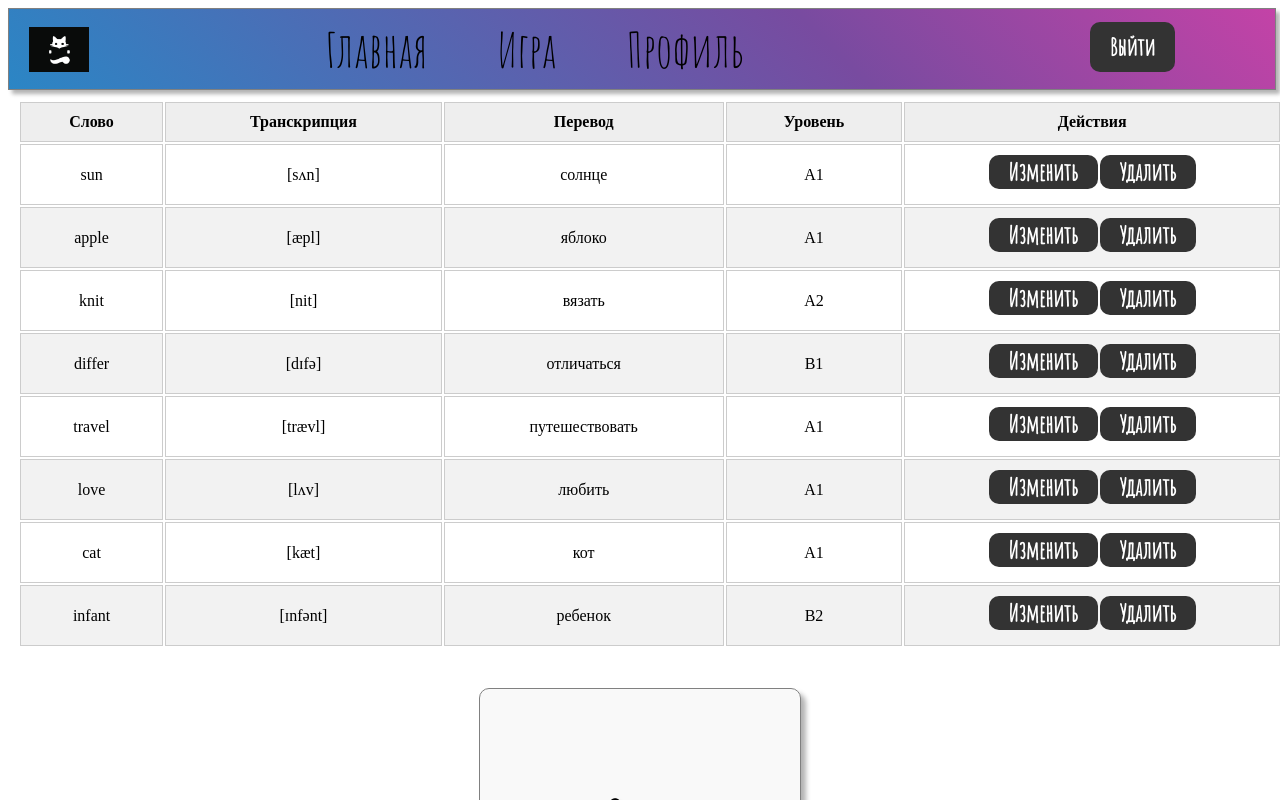
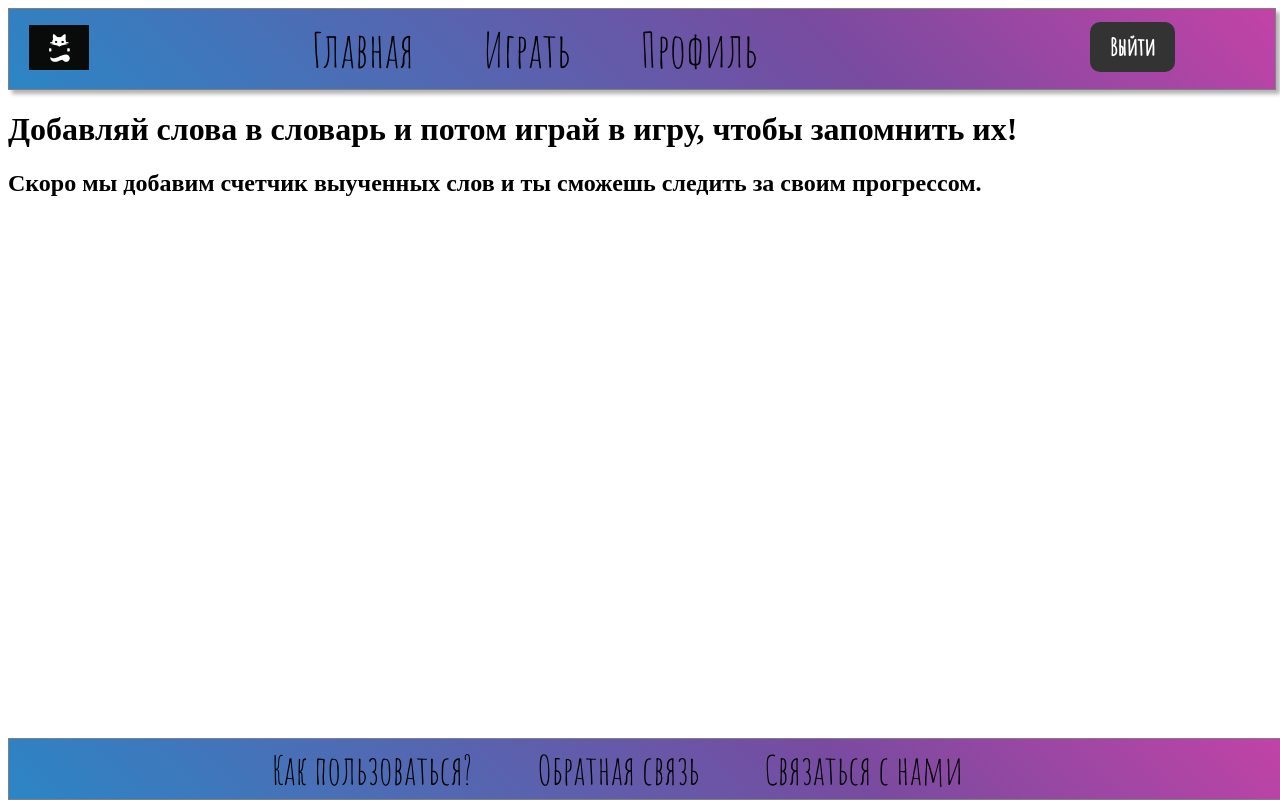
Before and after one commit to darikomarenko/WordsApp, a React (Vite) app: page /instruction in a window 1280 px wide. Shown: the top 800 px of the page. Built offline with nearby package versions, Linux system fonts and the light colour scheme.

Commit message:
add routes, 404 page

```diff
--- a/package.json
+++ b/package.json
@@ -11,7 +11,8 @@
   },
   "dependencies": {
     "react": "^18.2.0",
-    "react-dom": "^18.2.0"
+    "react-dom": "^18.2.0",
+    "react-router-dom": "^6.21.1"
   },
   "devDependencies": {
     "@types/react": "^18.2.43",
--- a/src/App.jsx
+++ b/src/App.jsx
@@ -4,18 +4,27 @@ import Footer from "./components/Footer/Footer";
 import WordsList from "./components/WordsList/Words";
 import wordsdata from "./components/words.json";
 import Game from "./components/Game/Game";
+import Error from "./Components/Error";
+import Instruction from "./Components/Instruction";
+import { BrowserRouter as Router, Route, Routes } from "react-router-dom";
 
 function App() {
   const wordslist = wordsdata;
   return (
-    <div className="App">
-      <Header />
-      <div className="Content">
-        <WordsList data={wordslist} />
-        <Game data={wordslist} />
+    <Router>
+      <div className="App">
+        <Header />
+        <div className="Content">
+          <Routes>
+            <Route path="/" element={<WordsList data={wordslist} />} />
+            <Route path="game" element={<Game data={wordslist} />} />
+            <Route path="instruction" element={<Instruction />} />
+            <Route path="*" element={<Error />} />
+          </Routes>
+        </div>
+        <Footer />
       </div>
-      <Footer />
-    </div>
+    </Router>
   );
 }
 
--- /dev/null
+++ b/src/Components/Error.jsx
@@ -0,0 +1,10 @@
+import React from "react";
+import errorpicture from "./errorpicture.jpg";
+
+export default function Error() {
+  return (
+    <div>
+      <img src={errorpicture} heigth="700" alt="Error" />
+    </div>
+  );
+}
--- a/src/Components/Footer/Footer.jsx
+++ b/src/Components/Footer/Footer.jsx
@@ -1,14 +1,21 @@
-import React from 'react';
-import './footer.css';
+import React from "react";
+import "./footer.css";
+import { Link } from "react-router-dom";
 
 function Footer() {
   return (
     <footer className="footer-container">
       <nav>
         <ul>
-          <li>Как пользоваться?</li>
-          <li>Обратная связь</li>
-          <li>Связаться с нами</li>
+          <li>
+            <Link to="instruction">Как пользоваться?</Link>
+          </li>
+          <li>
+            <Link to="*">Обратная связь</Link>
+          </li>
+          <li>
+            <Link to="https://github.com/darikomarenko">Связаться с нами</Link>
+          </li>
         </ul>
       </nav>
     </footer>
--- a/src/Components/Footer/footer.css
+++ b/src/Components/Footer/footer.css
@@ -1,4 +1,4 @@
-@import url('https://fonts.googleapis.com/css2?family=Amatic+SC&family=Inter:wght@600&display=swap');
+@import url("https://fonts.googleapis.com/css2?family=Amatic+SC&family=Inter:wght@600&display=swap");
 
 .footer-container {
   display: flex;
@@ -6,16 +6,20 @@
   align-items: center;
   width: 97%;
   height: 40px;
-    position: relative;
+  position: fixed;
   bottom: 0;
   padding: 10px 20px;
   border: 1px solid grey;
   z-index: 1000;
   box-shadow: 4px 4px 4px 0px rgba(0, 0, 0, 0.3);
   background-size: 130% 100%;
-    background-color: #FF3CAC;
-    background-image: linear-gradient(225deg, #FF3CAC 0%, #784BA0 50%, #2B86C5 100%);
-
+  background-color: #ff3cac;
+  background-image: linear-gradient(
+    225deg,
+    #ff3cac 0%,
+    #784ba0 50%,
+    #2b86c5 100%
+  );
 }
 
 .footer-container p {
@@ -30,7 +34,7 @@
 }
 
 .footer-container nav li {
-    font-family: 'Amatic SC', sans-serif;
+  font-family: "Amatic SC", sans-serif;
   font-size: 40px;
   margin-right: 15px;
   padding-right: 50px;
@@ -38,5 +42,5 @@
 }
 
 .footer-container nav li:hover {
-    color:aliceblue;
+  color: aliceblue;
 }
--- a/src/Components/Header/Header.jsx
+++ b/src/Components/Header/Header.jsx
@@ -1,19 +1,28 @@
-import React from 'react';
-import logo from './logo.png';
-import './header.css';
+import React from "react";
+import logo from "./logo.png";
+import "./header.css";
+import { Link } from "react-router-dom";
 
 export default function Header() {
-    return (
+  return (
     <header className="header-container">
-        <img className="header-logo" src={logo} alt="Логотип приложения"/>
-        <nav className="header-nav">
+      <Link to="/">
+        <img className="header-logo" src={logo} alt="Логотип приложения" />
+      </Link>
+      <nav className="header-nav">
         <ul>
-            <li>Главная</li>
-            <li>Игра</li>
-            <li>Профиль</li>
+          <li>
+            <Link to="/">Главная</Link>
+          </li>
+          <li>
+            <Link to="game">Играть</Link>
+          </li>
+          <li>
+            <Link to="*">Профиль</Link>
+          </li>
         </ul>
-        </nav>
-        <button className="logout-button">Выйти</button>
+      </nav>
+      <button className="logout-button">Выйти</button>
     </header>
-    );
-};
+  );
+}
--- a/src/Components/Header/header.css
+++ b/src/Components/Header/header.css
@@ -1,9 +1,8 @@
-@import url('https://fonts.googleapis.com/css2?family=Amatic+SC&family=Inter:wght@600&display=swap');
-
+@import url("https://fonts.googleapis.com/css2?family=Amatic+SC&family=Inter:wght@600&display=swap");
 
 .header-container {
   display: flex;
-      justify-content:space-between;
+  justify-content: space-between;
   align-items: center;
   position: sticky;
   top: 0;
@@ -14,18 +13,19 @@
   z-index: 1000;
   box-shadow: 4px 4px 4px 0px rgba(0, 0, 0, 0.3);
   background-size: 130% 100%;
-      background-color: #FF3CAC;
-      background-image: linear-gradient(225deg, #FF3CAC 0%, #784BA0 50%, #2B86C5 100%);
-
+  background-color: #ff3cac;
+  background-image: linear-gradient(
+    225deg,
+    #ff3cac 0%,
+    #784ba0 50%,
+    #2b86c5 100%
+  );
 }
-
-
 
 .header-logo {
   width: 60px;
   margin-left: 0%;
 }
-
 
 .header-nav {
   margin-left: 20px;
@@ -33,22 +33,22 @@
 
 .header-nav ul {
   display: flex;
+  text-decoration: none;
   list-style: none;
   margin: 0;
   padding: 0;
 }
 
 .header-nav li {
-    font-family: 'Amatic SC', sans-serif;
+  font-family: "Amatic SC", sans-serif;
   font-size: 48px;
   margin: 10px;
   padding-right: 50px;
   cursor: pointer;
 }
 
-
 .logout-button {
-      font-family: 'Amatic SC', sans-serif;
+  font-family: "Amatic SC", sans-serif;
   padding: 10px 20px;
   margin-bottom: 5px;
   font-size: x-large;
@@ -60,5 +60,13 @@
 }
 
 .header-nav li:hover {
-    color:aliceblue;
+  color: aliceblue;
 }
+
+a,
+a:visited,
+a:hover,
+a:active {
+  text-decoration: none;
+  color: black;
+}
--- /dev/null
+++ b/src/Components/Instruction.jsx
@@ -0,0 +1,14 @@
+import React from "react";
+export default function Instruction() {
+  return (
+    <div>
+      <h1>
+        Добавляй слова в словарь и потом играй в игру, чтобы запомнить их!
+      </h1>
+      <h2>
+        Скоро мы добавим счетчик выученных слов и ты сможешь следить за своим
+        прогрессом.
+      </h2>
+    </div>
+  );
+}
```
Also changed, not shown: src/Components/errorpicture.jpg (added), 1 other file (tests, documents, lock files or other folders). Lines whose indentation alone changed are shown as unchanged.
